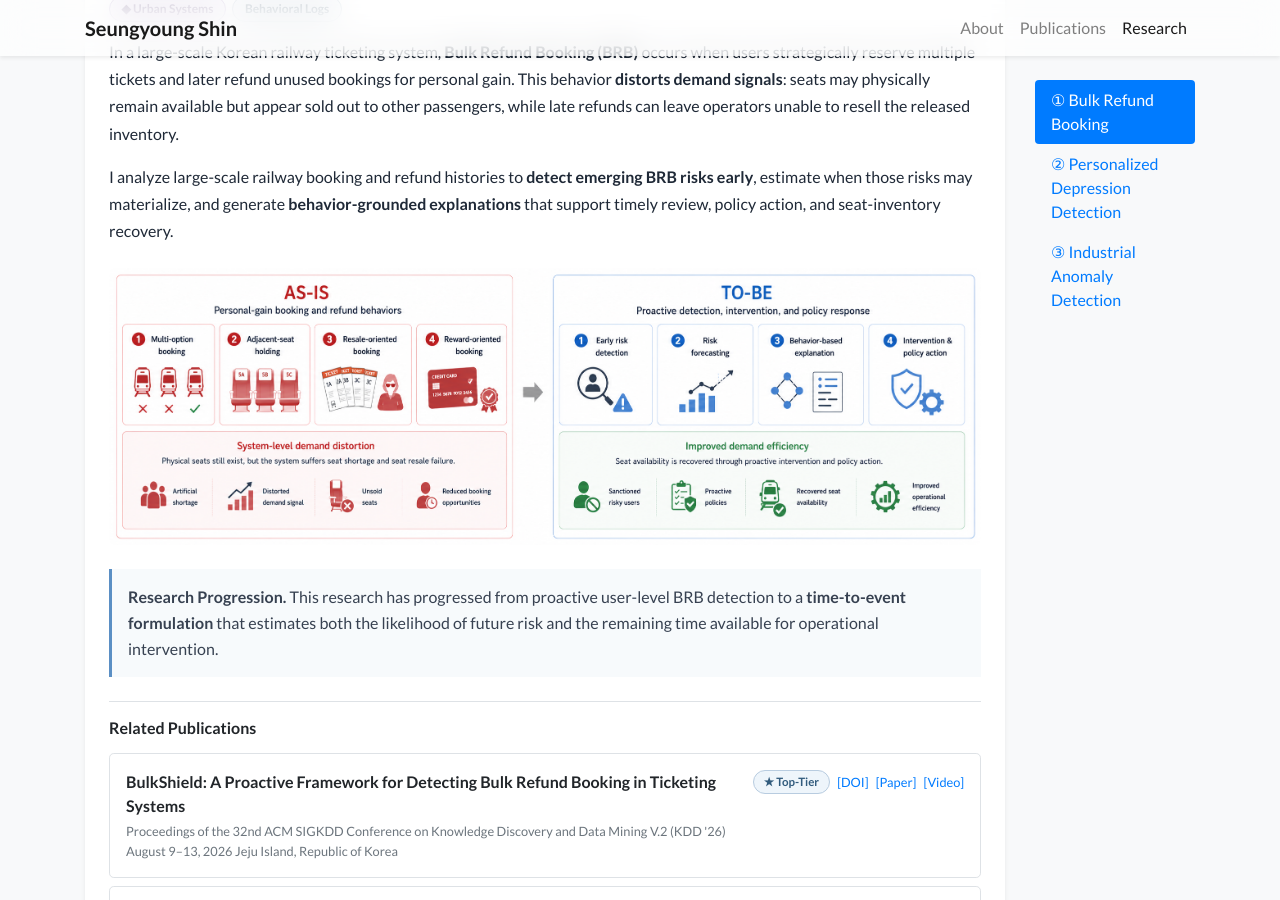
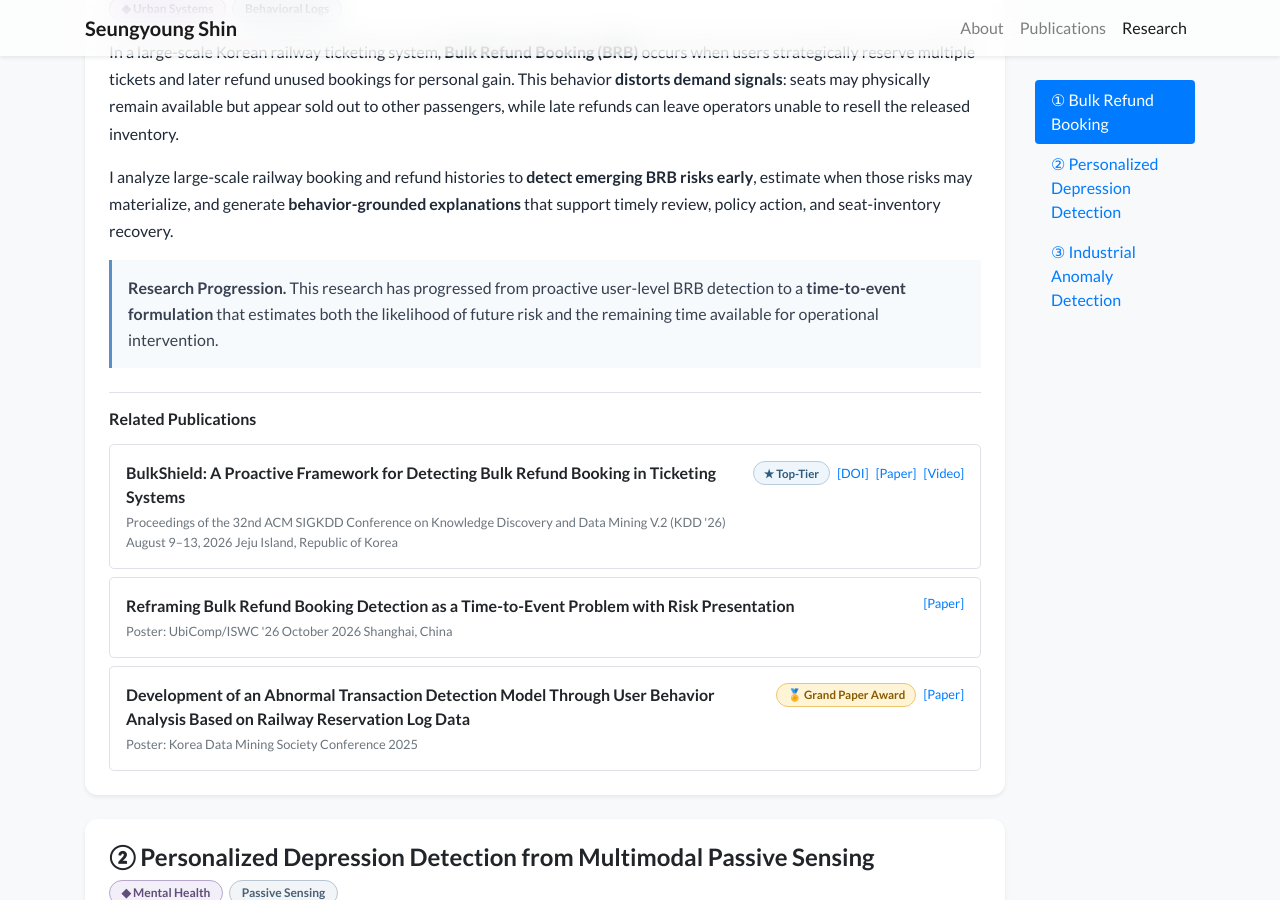
Before and after one commit to seungyoungg/academic-homepage-test, a Jekyll site: the page built from research.html, in a window 1280 px wide and 900 px high, scrolled down 778 px. Built offline with Jekyll 4.4.1, drawn with Linux system fonts in a browser that asks for light colours; nearby versions of some CDN libraries; a style sheet for code colours, icons or effects is not loaded.

Commit message:
Update research.html

```diff
--- a/research.html
+++ b/research.html
@@ -147,20 +147,7 @@ body_attr: >-
                     timely review, policy action, and seat-inventory recovery.
                 </p>
 
-                <div class="text-center mt-4 mb-4">
-                    <img
-                        src="{{ '/assets/images/research/brb-overview.png' | relative_url }}"
-                        alt="Comparison between bulk refund booking risks and proactive risk management"
-                        class="img-fluid"
-                        style="
-                            display: block;
-                            width: 100%;
-                            max-width: 1000px;
-                            margin: 0 auto;
-                            border-radius: 0.5rem;
-                        "
-                    >
-                </div>
+
 
                 <div
                     class="mb-4"
```
